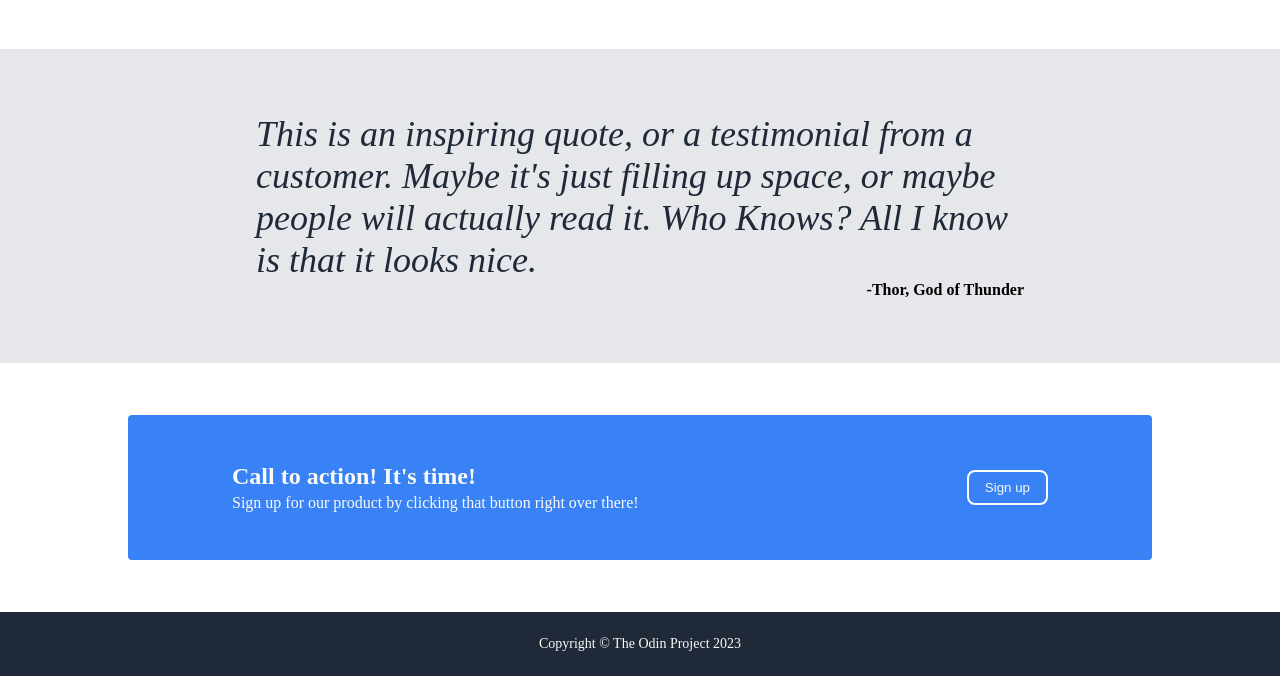
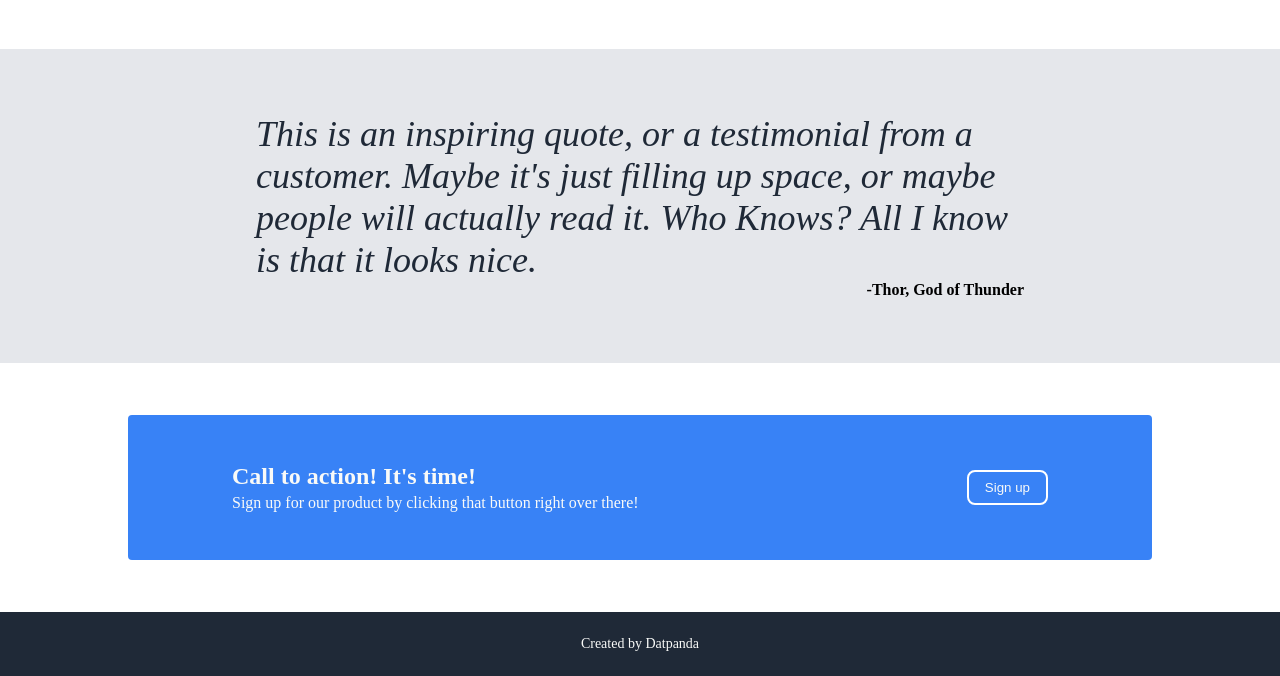
Before and after one commit to tony770/Odin-FlexboxProject, a plain HTML site: page index.html in a window 1280 px wide. Shown: the part 869-1545 px from the top of the page. Drawn offline with Linux system fonts and the light colour scheme.

Commit message:
Fixed footer

```diff
--- a/index.html
+++ b/index.html
@@ -68,7 +68,7 @@
         </div>
 
         <div class="footer">
-            <div class="footer-text">Copyright © The Odin Project 2023</div>
+            <div class="footer-text">Created by Datpanda</div>
         </div>
     </body>
 </html>
```
